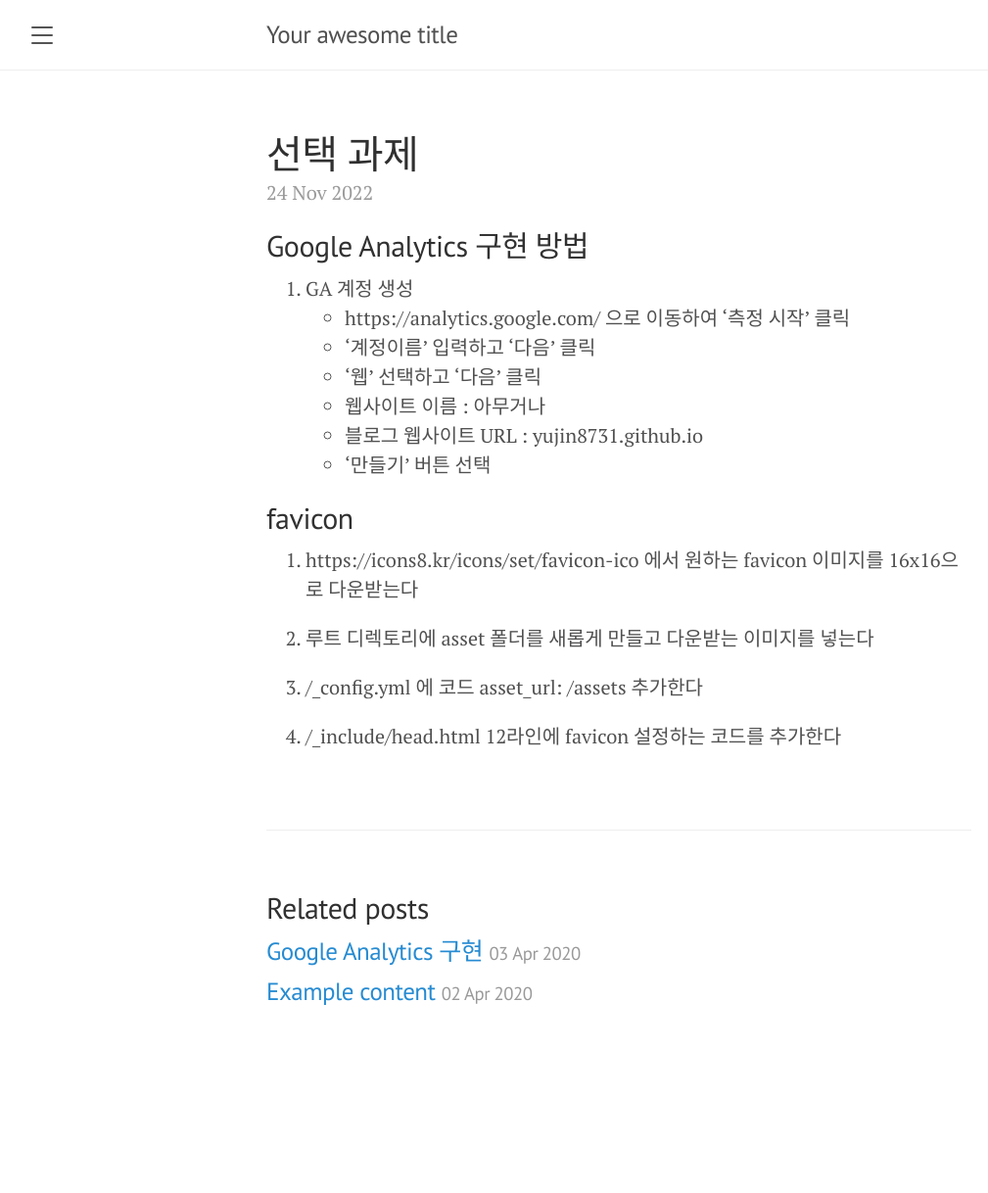
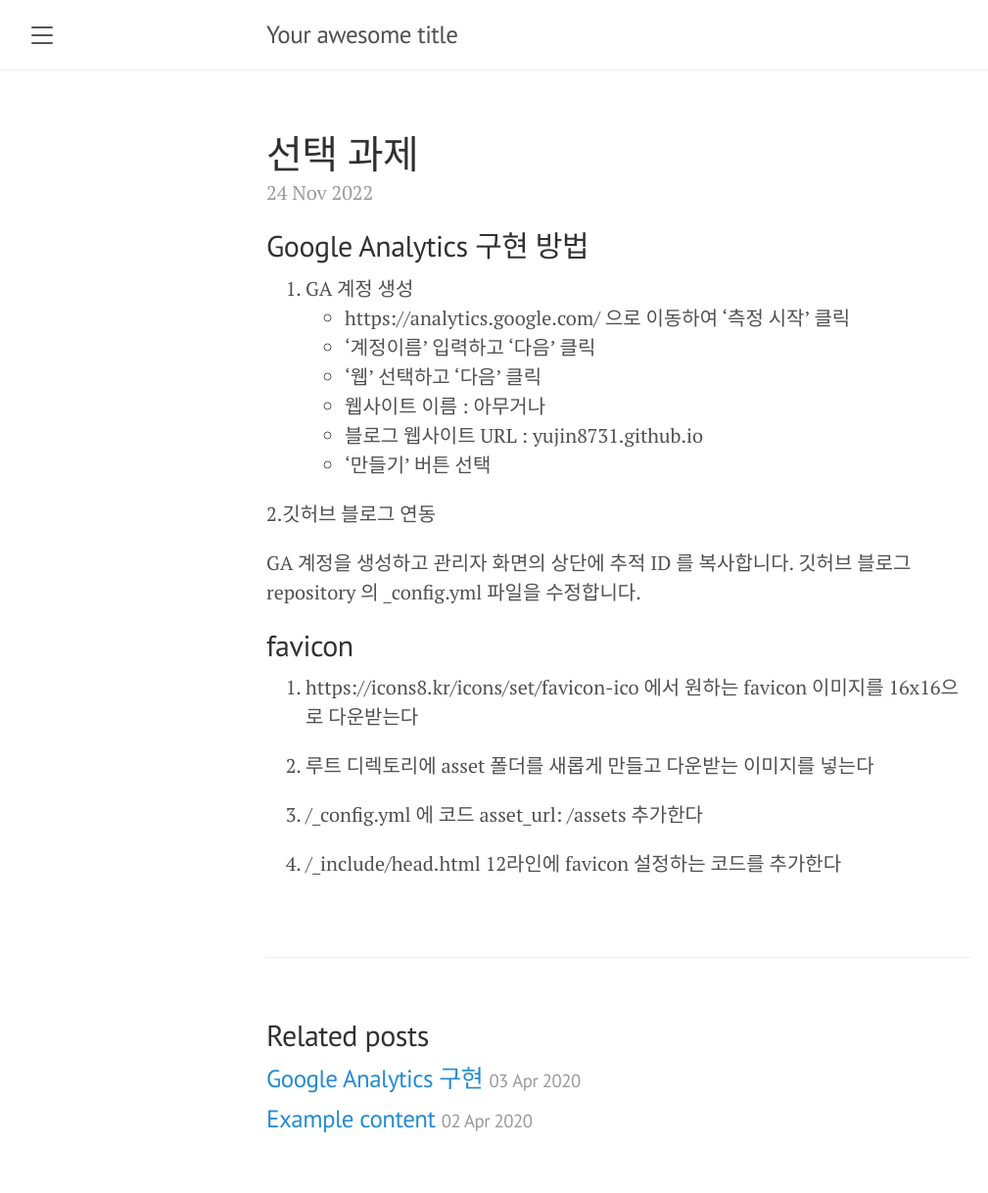
Before and after one commit to yujin8731/yujin8731.github.io, a Jekyll site: the page built from _posts/2022-11-24-favicon.md, in a window 1280 px wide. Shown: the whole page at 98% size, without its empty margins (8-1017 px from the left). Built offline with Jekyll 4.4.1, drawn with Linux system fonts in a browser that asks for light colours; comment, search, counter and statistics services are not loaded; before the commit the page ends 1088 px from its top, so only the background shows below that.

Commit message:
analytics 구현 방법

```diff
--- a/_posts/2022-11-24-favicon.md
+++ b/_posts/2022-11-24-favicon.md
@@ -4,6 +4,7 @@ title: "선택 과제"
 comments: true
 # other options
 ---
+
 
 ## Google Analytics 구현 방법
 1. GA 계정 생성
@@ -14,6 +15,10 @@ comments: true
 - 블로그 웹사이트 URL : yujin8731.github.io
 - ‘만들기’ 버튼 선택
 
+2.깃허브 블로그 연동
+
+GA 계정을 생성하고 관리자 화면의 상단에 추적 ID 를 복사합니다.
+깃허브 블로그 repository 의 _config.yml 파일을 수정합니다.
 
 
 
```
